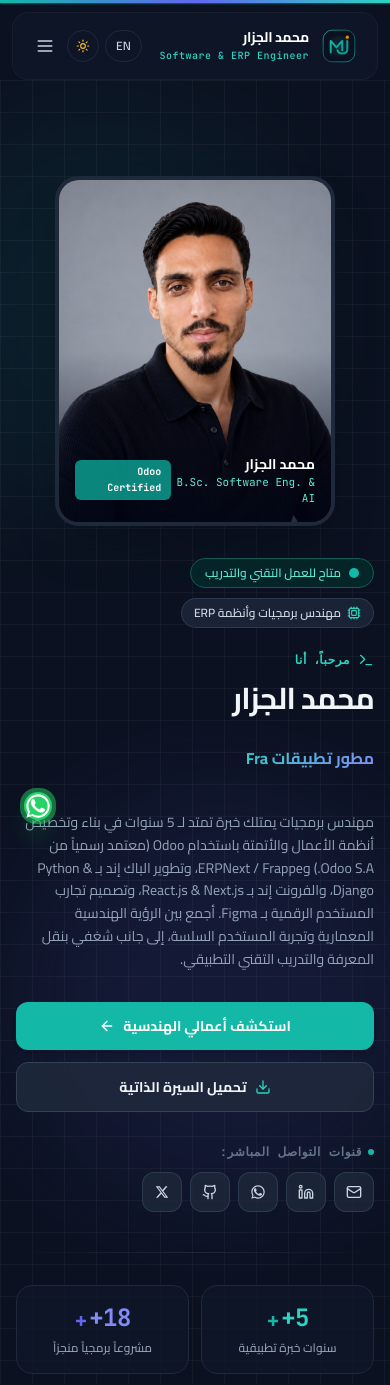
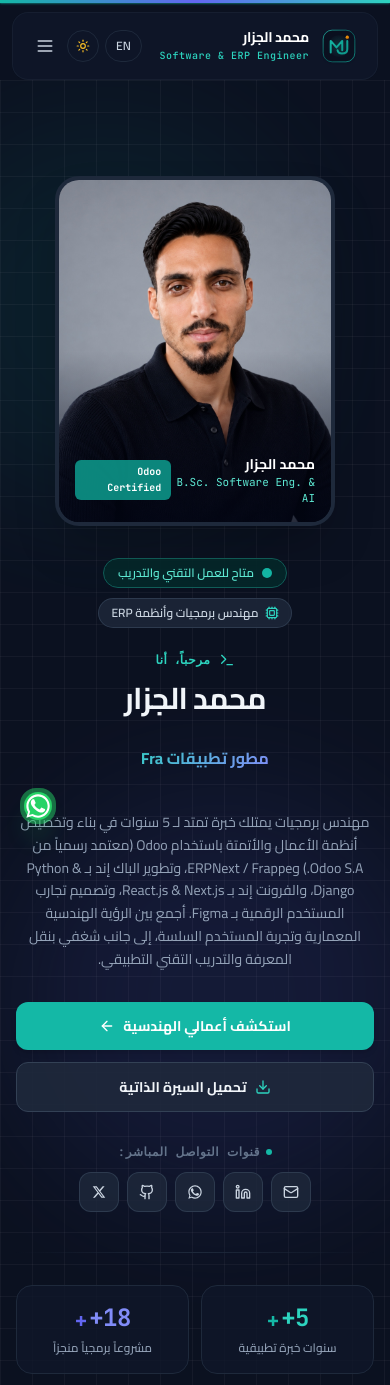
Before and after one commit to Mohammed-Aljazzar/portfolio, a Next.js app: page / in a window 390 px wide. Shown: the top 1385 px of the page. Built offline with nearby package versions, Linux system fonts and the light colour scheme.

Commit message:
style(hero): center-align hero content on small screens

```diff
--- a/src/app/page.tsx
+++ b/src/app/page.tsx
@@ -372,10 +372,10 @@ export default function HomePage() {
               variants={heroContainer}
               initial="hidden"
               animate="visible"
-              className="lg:col-span-7 space-y-6 sm:space-y-7 order-2 lg:order-1"
+              className="lg:col-span-7 space-y-6 sm:space-y-7 order-2 lg:order-1 text-center lg:text-start flex flex-col items-center lg:items-start"
             >
               {/* Interactive Telemetry Status Badges */}
-              <motion.div variants={heroItem} className="flex flex-wrap items-center gap-2.5">
+              <motion.div variants={heroItem} className="flex flex-wrap items-center justify-center lg:justify-start gap-2.5">
                 <motion.div
                   whileHover={{ scale: 1.02 }}
                   className="inline-flex items-center gap-2 px-3.5 py-1.5 rounded-full bg-teal-50/90 dark:bg-teal-950/70 border border-teal-200/80 dark:border-teal-800 text-teal-800 dark:text-teal-300 text-xs font-semibold shadow-xs backdrop-blur-md"
@@ -397,8 +397,8 @@ export default function HomePage() {
               </motion.div>
 
               {/* Headline with Typewriter Subtitle */}
-              <motion.div variants={heroItem} className="space-y-3 sm:space-y-3.5">
-                <p className="text-xs sm:text-sm font-mono uppercase tracking-wider text-teal-600 dark:text-teal-400 font-bold flex items-center gap-2">
+              <motion.div variants={heroItem} className="space-y-3 sm:space-y-3.5 w-full">
+                <p className="text-xs sm:text-sm font-mono uppercase tracking-wider text-teal-600 dark:text-teal-400 font-bold flex items-center justify-center lg:justify-start gap-2">
                   <Terminal className="w-4 h-4" />
                   {t.hero.greeting}
                 </p>
@@ -407,7 +407,7 @@ export default function HomePage() {
                 </h1>
 
                 {/* Dynamic Typewriter Text with Minimum Height to Avoid Layout Shifts */}
-                <div className="text-base sm:text-xl lg:text-2xl font-bold min-h-[3.6rem] sm:min-h-[2.8rem] flex items-center">
+                <div className="text-base sm:text-xl lg:text-2xl font-bold min-h-[3.6rem] sm:min-h-[2.8rem] flex items-center justify-center lg:justify-start">
                   <TypewriterText
                     phrases={typewriterPhrases}
                     speed={65}
@@ -419,12 +419,12 @@ export default function HomePage() {
               </motion.div>
 
               {/* Bio */}
-              <motion.p variants={heroItem} className="text-sm sm:text-base lg:text-lg text-slate-600 dark:text-slate-400 leading-relaxed max-w-2xl">
+              <motion.p variants={heroItem} className="text-sm sm:text-base lg:text-lg text-slate-600 dark:text-slate-400 leading-relaxed max-w-2xl mx-auto lg:mx-0">
                 {language === "ar" ? config.bioAr : config.bioEn}
               </motion.p>
 
               {/* Action Hub — Primary & Secondary Buttons */}
-              <motion.div variants={heroItem} className="flex flex-col sm:flex-row items-stretch sm:items-center gap-3 sm:gap-3.5 pt-2 sm:pt-2.5">
+              <motion.div variants={heroItem} className="flex flex-col sm:flex-row items-stretch sm:items-center justify-center lg:justify-start gap-3 sm:gap-3.5 pt-2 sm:pt-2.5 w-full sm:w-auto">
                 {/* 1. Primary Button: Projects */}
                 <Link
                   href="/projects"
@@ -447,7 +447,7 @@ export default function HomePage() {
               </motion.div>
 
               {/* Direct Quick Contact & Social Channels (Email, LinkedIn, WhatsApp, GitHub, X) */}
-              <motion.div variants={heroItem} className="pt-2 sm:pt-2.5 flex flex-wrap items-center gap-3 sm:gap-4">
+              <motion.div variants={heroItem} className="pt-2 sm:pt-2.5 flex flex-wrap items-center justify-center lg:justify-start gap-3 sm:gap-4">
                 <span className="text-xs font-mono uppercase tracking-wider text-slate-400 dark:text-slate-500 font-semibold flex items-center gap-1.5">
                   <span className="w-1.5 h-1.5 rounded-full bg-teal-500" />
                   {language === "ar" ? "قنوات التواصل المباشر:" : "Direct Channels:"}
```
